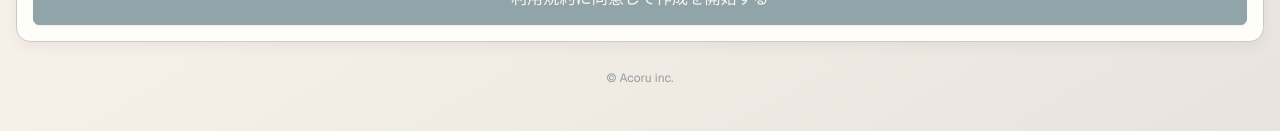
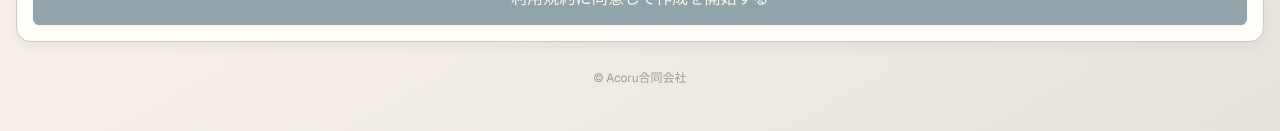
Before and after one commit to ANOSkdy/resume_aidesu, a Next.js app: page / in a window 1280 px wide. Shown: the part 731-862 px from the top of the page. Built offline with nearby package versions, Linux system fonts and the light colour scheme.

Commit message:
コピーライト表記をAcoru合同会社に更新

```diff
--- a/app/page.tsx
+++ b/app/page.tsx
@@ -132,7 +132,7 @@ export default function Home() {
           </div>
         </div>
 
-        <p className="text-center text-xs text-nezumi/70">© Acoru inc.</p>
+        <p className="text-center text-xs text-nezumi/70">© Acoru合同会社</p>
       </section>
     </AppShell>
   );
```
